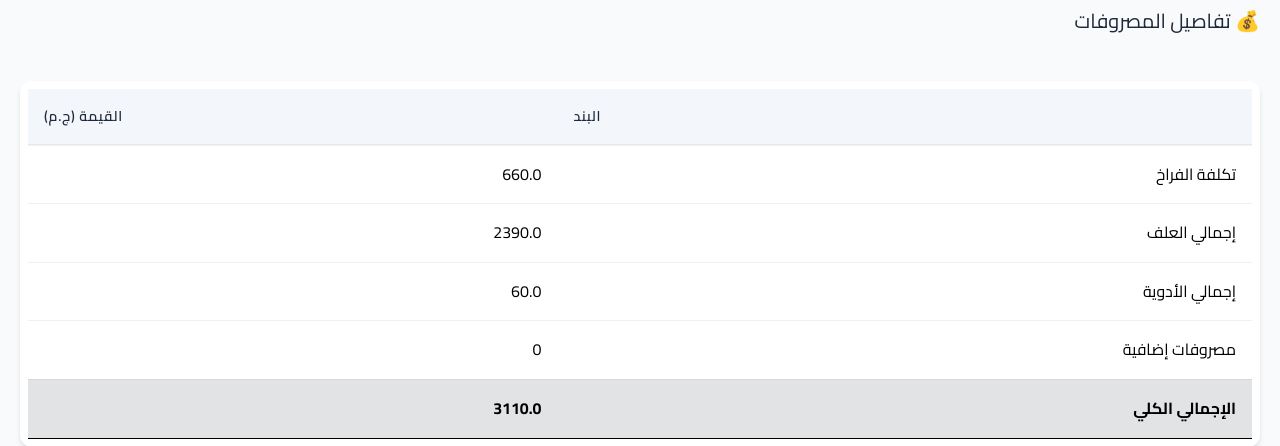
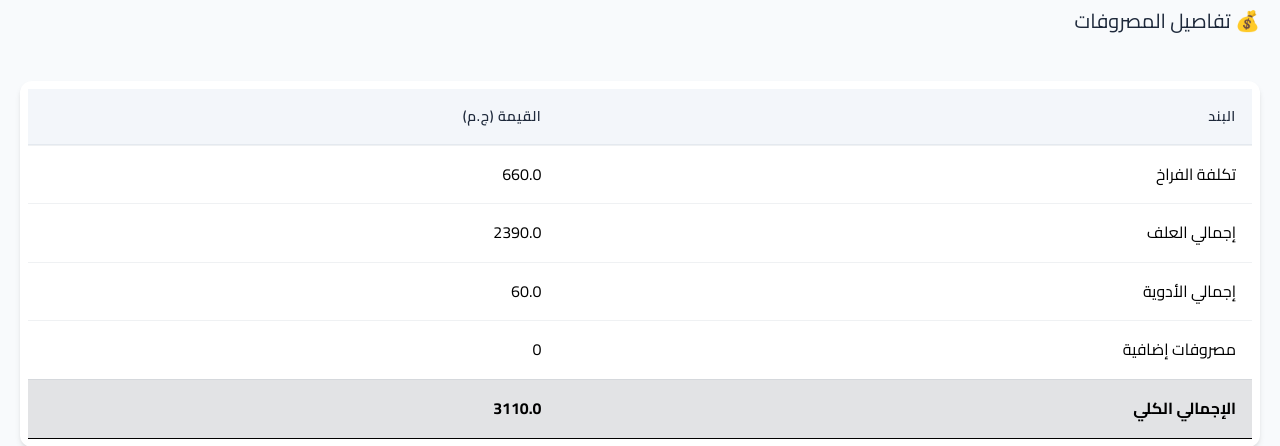
Before and after one commit to h73042026-cpu/ppp, a Flask app: page /report/3 in a window 1280 px wide. Shown: the part 274-720 px from the top of the page. Run offline with Flask 3, Linux system fonts and the light colour scheme; data comes from the database, SQL or seed files in the repository; data that the repository does not hold is empty.

Commit message:
Update report template: change table header alignment to right for improved Arabic readability

```diff
--- a/templates/report.html
+++ b/templates/report.html
@@ -28,8 +28,8 @@
       <table class="table table-hover align-middle">
         <thead>
           <tr>
-            <th dir="rtl">البند</th>
-            <th dir="rtl">القيمة (ج.م)</th>
+            <th class="text-end">البند</th>
+            <th class="text-end">القيمة (ج.م)</th>
           </tr>
         </thead>
         <tbody>
```
